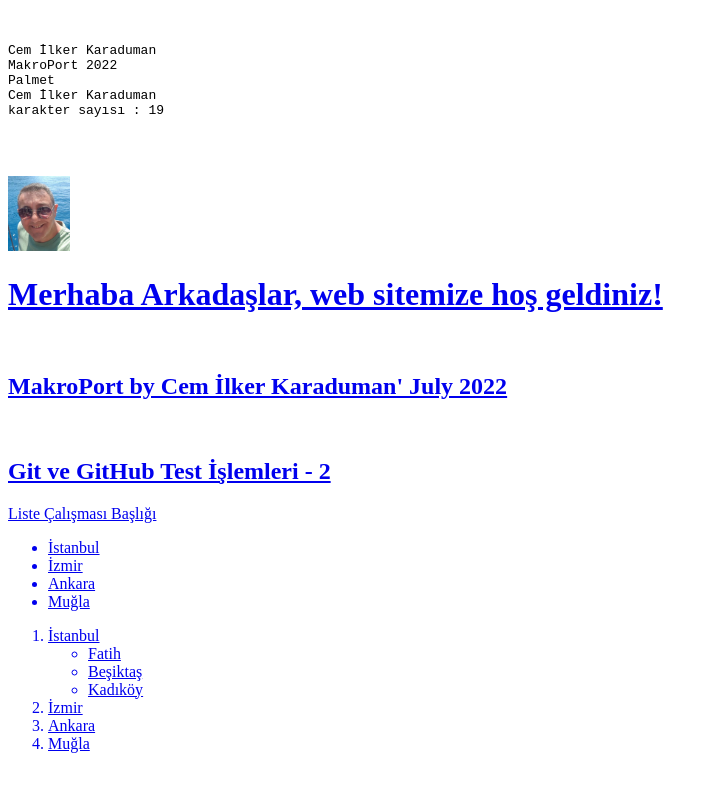
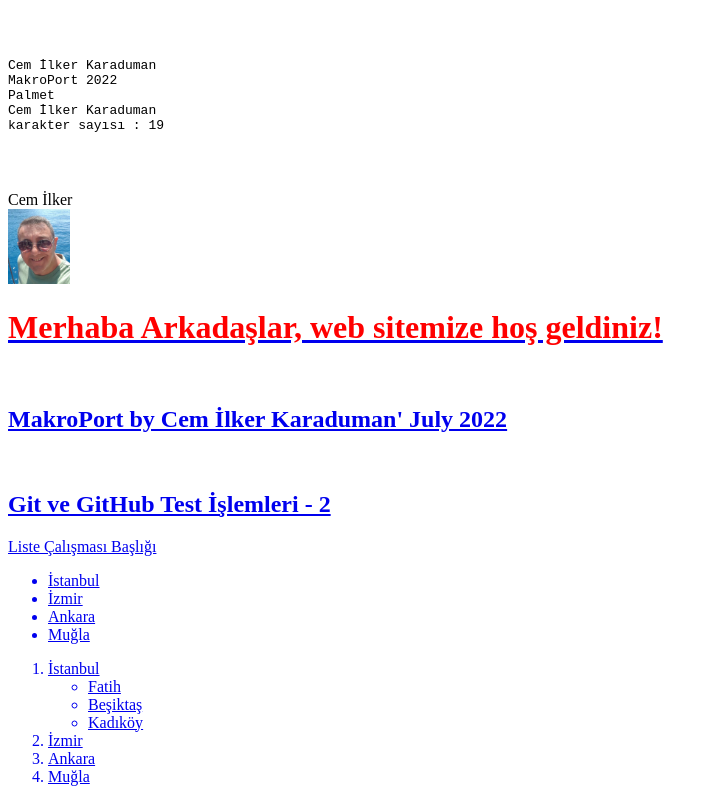
Before and after one commit to ckaraduman/JSProject_new, a plain HTML site: page index.html in a window 1280 px wide. Shown: the whole page, without its empty margins (0-718 px from the left). Drawn offline with Linux system fonts and the light colour scheme.

Commit message:
HTML Tag çalışmaları

```diff
--- /dev/null
+++ b/css/style.css
@@ -0,0 +1,3 @@
+h1 {
+	color: red;
+}
--- a/index.html
+++ b/index.html
@@ -4,11 +4,12 @@
 <pre>
 <meta http-equiv="content-type" content="text/html; charset=utf-8">
 <title>MakroPort JSProject</title>
+<link rel="stylesheet" href="css/style.css">
 <script type="text/javascript" language="javascript" src="js/FPCem.js"></script>
 </head>
 <body>
 </pre>
-
+<heading>Cem İlker</heading><br>
 <a href="test.html" target="_blank"><img src="cem.jpg" width=62 height=75</a>
 <h1>Merhaba Arkadaşlar, web sitemize hoş geldiniz!</h1><br>
 <h2>MakroPort by Cem İlker Karaduman' July 2022</h2><br>
```
